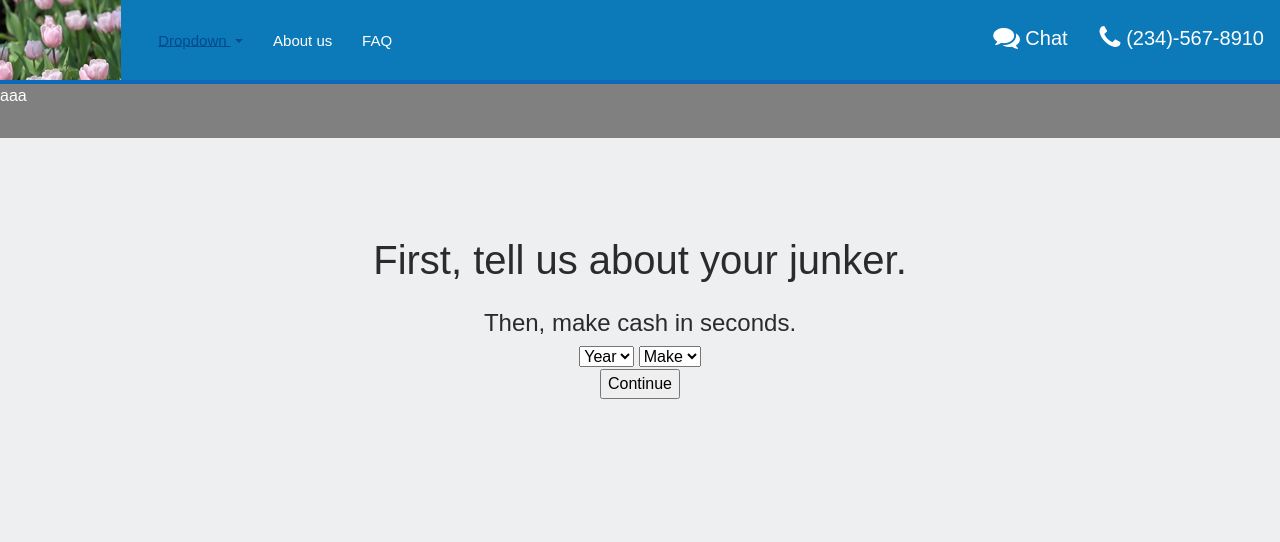
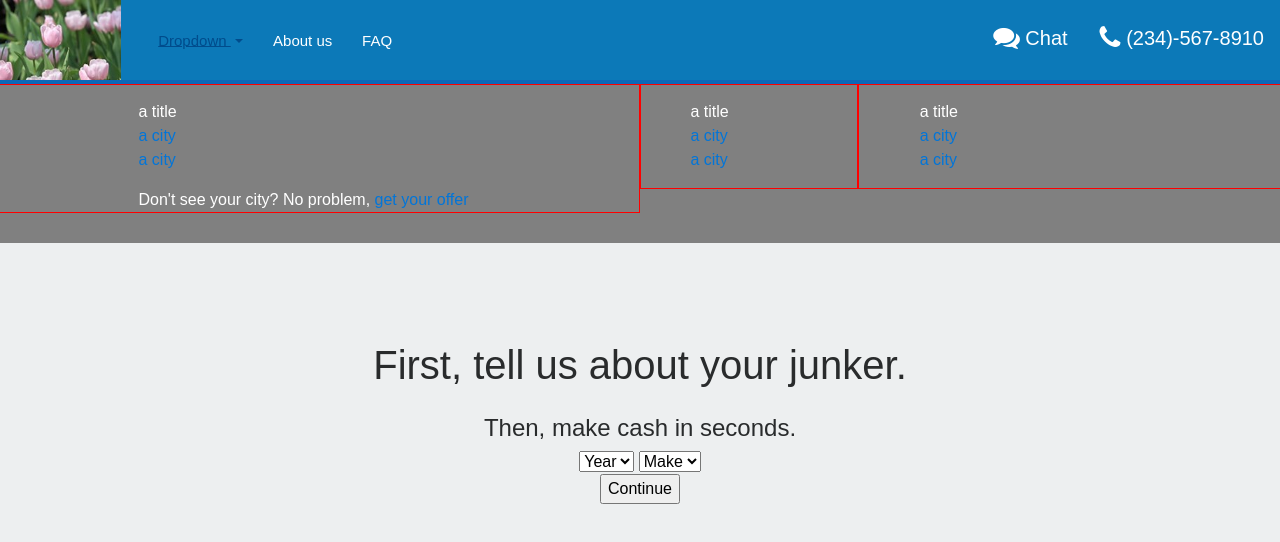
Before and after one commit to qyq1381/learn_group, a plain HTML site: page index.html in a window 1280 px wide. Both pictures are taken after a click on the link "Dropdown". Drawn offline with nearby package versions, Linux system fonts and the light colour scheme.

Commit message:
navbar with dropdown list

```diff
--- a/index.html
+++ b/index.html
@@ -27,7 +27,7 @@
                     </a>
                 </li>
                 <li>
-                    <a href='#' >About us</a>
+                    <a href='#'>About us</a>
                 </li>
                 <li>
                     <a href='#'>FAQ</a>
@@ -45,7 +45,58 @@
             </a>
         </nav>
         <div class="collapse" id="dropdown">
-            aaa
+            <div class="row">
+                <div class="col-6">
+                    <div class="leftlist">
+                        <div class="listheader">
+                            a title
+                        </div>
+                        <ul>
+                            <li>
+                                <a href="#">a city</a>
+                            </li>
+                            <li>
+                                <a href="#">a city</a>
+                            </li>
+                        </ul>
+                        <div class="listheader">
+                            Don't see your city? No problem,
+                            <a href='/how-it-works '>get your offer</a>
+                        </div>
+                    </div>
+                </div>
+                <div class="col-2">
+                    <div class="rightlist">
+                        <div class="listheader">
+                            a title
+                        </div>
+                        <ul>
+                            <li>
+                                <a href="#">a city</a>
+                            </li>
+                            <li>
+                                <a href="#">a city</a>
+                            </li>
+                        </ul>
+
+                    </div>
+                </div>
+                <div class="col-4">
+                    <div class="rightlist">
+                        <div class="listheader">
+                            a title
+                        </div>
+                        <ul>
+                            <li>
+                                <a href="#">a city</a>
+                            </li>
+                            <li>
+                                <a href="#">a city</a>
+                            </li>
+                        </ul>
+                    </div>
+                </div>
+            </div>
         </div>
     </header>
 
```
